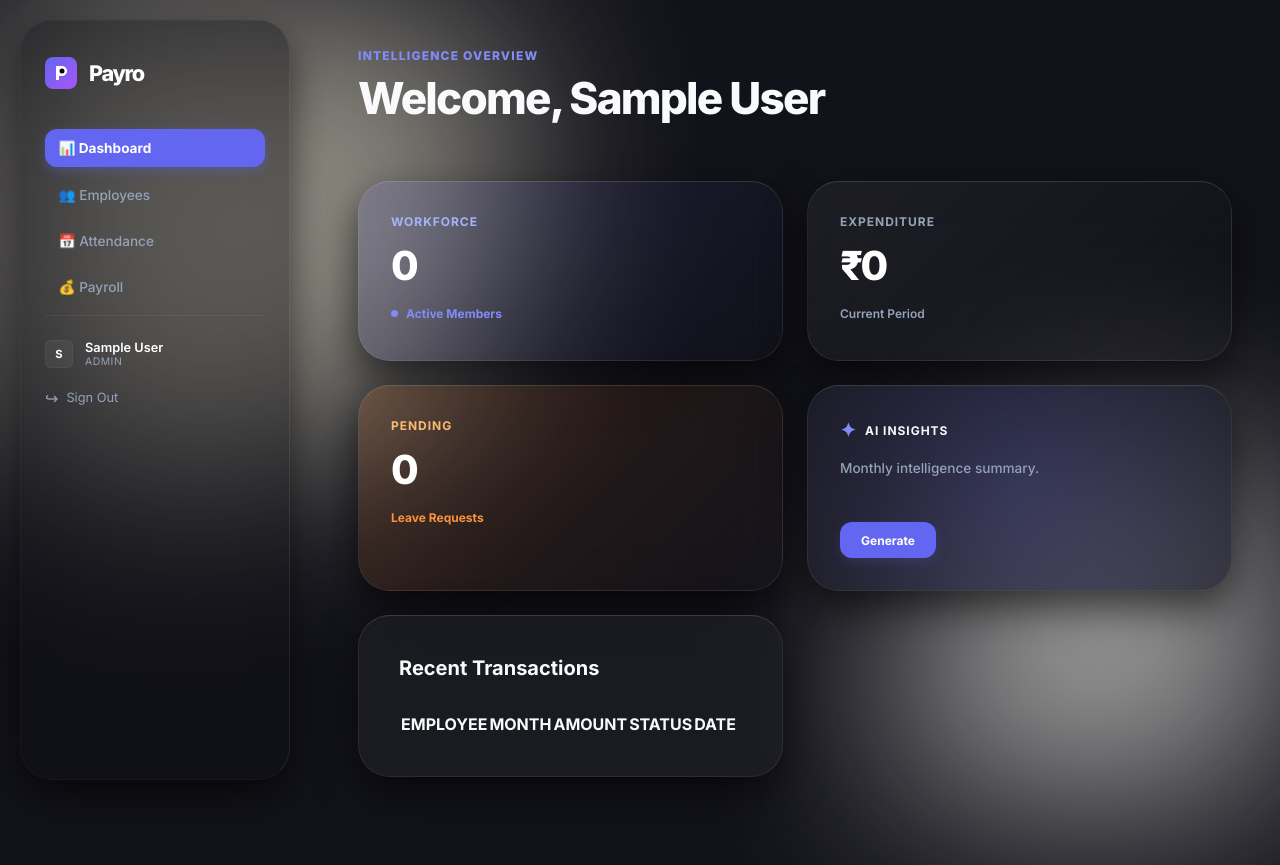
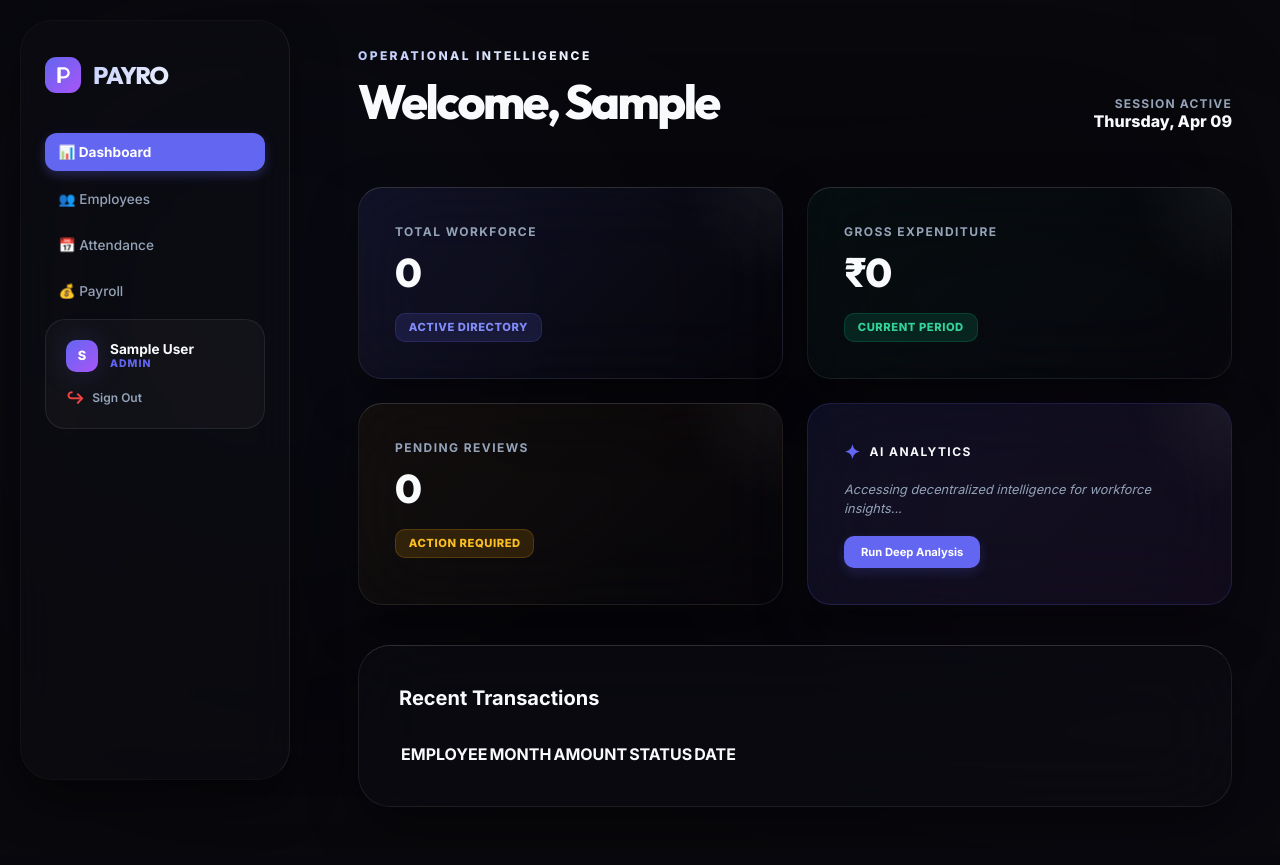
Before and after one commit to EmilGE7/payro, a Flask app: page /dashboard in a window 1280 px wide. After the commit the page ends 807 px from the top, so only its background shows below. Run offline with Flask 3, Linux system fonts and the light colour scheme; the visitor is signed in with stand-in values (Sample User, id 1); data comes from the database, SQL or seed files in the repository; data that the repository does not hold is empty; some libraries are stand-ins or nearby versions.

Commit message:
Executive UI/UX overhaul: implemented 'New Gen' design system with mesh gradients, machined card edges, and refined operations modules.

```diff
--- a/static/css/index.css
+++ b/static/css/index.css
@@ -1,13 +1,16 @@
 :root {
     --primary: #6366f1;
     --primary-glow: rgba(99, 102, 241, 0.4);
+    --secondary: #a855f7;
 
-    --bg-light: #12121a;
-    --sidebar-bg: #0a0a0f;
+    --bg-dark: #050508;
+    --bg-light: #0a0a0f;
+    --sidebar-bg: rgba(10, 10, 15, 0.6);
 
-    --card-bg: rgba(30, 30, 38, 0.7);
+    --card-bg: rgba(15, 15, 22, 0.4);
+    --glass-background: rgba(15, 15, 22, 0.45);
     --glass-border: rgba(255, 255, 255, 0.08); /* machined edge */
-    --glass-border-hover: rgba(255, 255, 255, 0.15);
+    --glass-border-bright: rgba(255, 255, 255, 0.15);
 
     --text-primary: #f8fafc;
     --text-secondary: #94a3b8;
@@ -16,14 +19,13 @@
     --sidebar-text: #ffffff;
     --sidebar-text-sec: #94a3b8;
 
-    --warning: #ffa502;
-    --transition: all 0.4s cubic-bezier(0.16, 1, 0.3, 1);
+    --success: #10b981;
+    --warning: #f59e0b;
+    --danger: #ef4444;
+    --info: #3b82f6;
 
-    /* New Gen Design Tokens */
-    --glass-background: rgba(10, 10, 15, 0.45);
-    --glass-border: rgba(255, 255, 255, 0.08);
-    --glass-border-bright: rgba(255, 255, 255, 0.15);
-    --accent-glow: 0 0 20px rgba(99, 102, 241, 0.25);
+    --transition: all 0.5s cubic-bezier(0.16, 1, 0.3, 1);
+    --accent-glow: 0 0 30px rgba(99, 102, 241, 0.2);
     --font-heading: 'Outfit', 'Inter', system-ui, sans-serif;
 }
 
@@ -50,56 +52,55 @@ body {
     top: 0; left: 0; width: 100%; height: 100%;
     z-index: -1;
     overflow: hidden;
-    filter: blur(100px);
-    opacity: 0.6;
+    filter: blur(120px);
+    opacity: 0.4;
+    background: #020205;
 }
 .blob {
     position: absolute;
     border-radius: 50%;
+    filter: blur(80px);
 }
-.blob-1 { top: -20%; left: -10%; width: 50vw; height: 50vw; background: #e3dec9; }
-.blob-2 { bottom: -20%; right: -10%; width: 40vw; height: 40vw; background: #fdfaf3; }
+.blob-1 { top: -10%; left: -10%; width: 60vw; height: 60vw; background: radial-gradient(circle, rgba(99, 102, 241, 0.15), transparent 70%); }
+.blob-2 { bottom: -10%; right: -10%; width: 50vw; height: 50vw; background: radial-gradient(circle, rgba(168, 85, 247, 0.12), transparent 70%); }
 
 /* Frosted Glassmorphism */
 .glass {
-    background: var(--card-bg);
-    backdrop-filter: blur(24px);
-    -webkit-backdrop-filter: blur(24px);
+    background: var(--glass-background);
+    backdrop-filter: blur(40px);
+    -webkit-backdrop-filter: blur(40px);
     border: 1px solid var(--glass-border);
-    border-top: 1px solid rgba(255, 255, 255, 0.15); /* glowing upper contour */
-    border-radius: 32px; /* Massive radii per new gen spec */
-    box-shadow: 0 16px 40px rgba(0,0,0,0.6); /* Deep shadow */
+    border-top: 1px solid var(--glass-border-bright);
+    border-radius: 24px;
+    box-shadow: 0 20px 50px rgba(0,0,0,0.4);
     transition: var(--transition);
 }
 .glass:hover {
-    border-color: var(--glass-border-hover);
+    border-color: var(--glass-border-bright);
+    box-shadow: 0 30px 70px rgba(0,0,0,0.6);
     transform: translateY(-2px);
 }
 
-/* Aurora Hover Borders - Professional Cut */
-.aurora-hover {
-    position: relative;
+/* Page Animations */
+.fadeInUp {
+    animation: fadeInUp 0.8s cubic-bezier(0.16, 1, 0.3, 1) both;
 }
-.aurora-hover:hover {
-    border-color: transparent;
+@keyframes fadeInUp {
+    from { opacity: 0; transform: translateY(20px); }
+    to { opacity: 1; transform: translateY(0); }
 }
-.aurora-hover:hover::before {
-    content: "";
-    position: absolute;
-    inset: -1px;
-    padding: 0.5px; /* Extremely thin professional aurora */
-    border-radius: inherit;
-    background: linear-gradient(135deg, #6366f1, #a855f7, #6366f1);
-    -webkit-mask: linear-gradient(#fff 0 0) content-box, linear-gradient(#fff 0 0);
-    mask: linear-gradient(#fff 0 0) content-box, linear-gradient(#fff 0 0);
-    -webkit-mask-composite: xor;
-    mask-composite: exclude;
-    pointer-events: none;
-    animation: aurora 3s linear infinite;
+
+/* Aurora Branding */
+.aurora-text {
+    background: linear-gradient(135deg, #f8fafc 0%, #a5b4fc 50%, #f8fafc 100%);
+    background-size: 200% auto;
+    -webkit-background-clip: text;
+    background-clip: text;
+    -webkit-text-fill-color: transparent;
+    animation: shine 4s linear infinite;
 }
-@keyframes aurora {
-    0% { background-position: 0% 50%; }
-    100% { background-position: 200% 50%; }
+@keyframes shine {
+    to { background-position: 200% center; }
 }
 
 /* Sidebar Navigation */
@@ -248,26 +249,56 @@ body {
     margin-bottom: 2.5rem;
 }
 .stat-card {
-    padding: 2rem;
-    min-height: 180px;
+    padding: 2.25rem;
+    border-radius: 24px !important;
+    position: relative;
+    overflow: hidden;
+}
+.stat-card::after {
+    content: "";
+    position: absolute;
+    top: 0; right: 0;
+    width: 100px; height: 100px;
+    background: radial-gradient(circle at top right, rgba(255,255,255,0.05), transparent 70%);
 }
 .stat-value {
+    font-family: var(--font-heading);
     font-size: 2.5rem;
-    font-weight: 900;
-    letter-spacing: -0.07em;
-    margin-top: 0.75rem;
+    font-weight: 800;
+    letter-spacing: -0.05em;
+    margin-top: 0.5rem;
+    color: var(--text-primary);
 }
 .stat-label {
     font-size: 0.75rem;
     color: var(--text-secondary);
     font-weight: 700;
     text-transform: uppercase;
-    letter-spacing: 0.08em;
+    letter-spacing: 0.12em;
 }
 
 .ai-card {
-    background: radial-gradient(circle at top left, rgba(99, 102, 241, 0.15), transparent);
+    background: linear-gradient(135deg, rgba(99, 102, 241, 0.1), rgba(168, 85, 247, 0.05));
+    border: 1px solid rgba(99, 102, 241, 0.2) !important;
 }
+
+/* Badges */
+.badge {
+    padding: 0.4rem 0.8rem;
+    border-radius: 10px;
+    font-size: 0.7rem;
+    font-weight: 800;
+    text-transform: uppercase;
+    letter-spacing: 0.05em;
+    display: inline-flex;
+    align-items: center;
+    gap: 0.35rem;
+}
+.badge-primary { background: rgba(99, 102, 241, 0.15); color: #818cf8; border: 1px solid rgba(99, 102, 241, 0.2); }
+.badge-success { background: rgba(16, 185, 129, 0.15); color: #34d399; border: 1px solid rgba(16, 185, 129, 0.2); }
+.badge-warning { background: rgba(245, 158, 11, 0.15); color: #fbbf24; border: 1px solid rgba(245, 158, 11, 0.2); }
+.badge-danger { background: rgba(239, 68, 68, 0.15); color: #f87171; border: 1px solid rgba(239, 68, 68, 0.2); }
+.badge-info { background: rgba(59, 130, 246, 0.15); color: #60a5fa; border: 1px solid rgba(59, 130, 246, 0.2); }
 
 /* Table Design Refined */
 .payro-table tr:hover td { color: var(--text-primary); }
--- a/templates/base.html
+++ b/templates/base.html
@@ -15,11 +15,10 @@
     </div>
     {% if current_user.is_authenticated %}
     <nav class="sidebar glass aurora-hover desktop-only">
-        <div class="logo">
-            <svg width="32" height="32" viewBox="0 0 32 32" fill="none" xmlns="http://www.w3.org/2000/svg">
-                <rect width="32" height="32" rx="8" fill="url(#logo_paint)"/>
-                <path d="M11 10C11 9.44772 11.4477 9 12 9H17C19.7614 9 22 11.2386 22 14C22 16.7614 19.7614 19 17 19H14V22.5C14 22.7761 13.7761 23 13.5 23H11.5C11.2239 23 11 22.7761 11 22.5V10Z" fill="white"/>
-                <circle cx="17" cy="14" r="2.5" fill="#050508"/>
+        <div class="logo aurora-text">
+            <svg width="36" height="36" viewBox="0 0 32 32" fill="none" xmlns="http://www.w3.org/2000/svg">
+                <rect width="32" height="32" rx="10" fill="url(#logo_paint)"/>
+                <path d="M12 9C11.4477 9 11 9.44772 11 10V22.5C11 22.7761 11.2239 23 11.5 23H13.5C13.7761 23 14 22.7761 14 22.5V19H17C19.7614 19 22 16.7614 22 14C22 11.2386 19.7614 9 17 9H12ZM14 11H17C18.6569 11 20 12.3431 20 14C20 15.6569 18.6569 17 17 17H14V11Z" fill="white"/>
                 <defs>
                     <linearGradient id="logo_paint" x1="0" y1="0" x2="32" y2="32" gradientUnits="userSpaceOnUse">
                         <stop stop-color="#6366f1" />
@@ -27,7 +26,7 @@
                     </linearGradient>
                 </defs>
             </svg>
-            Payro
+            <span style="font-family: var(--font-heading); font-size: 1.5rem; letter-spacing: -0.05em;">PAYRO</span>
         </div>
 
         <ul class="nav-links">
@@ -56,18 +55,18 @@
             {% endif %}
         </ul>
 
-        <div style="margin-top: auto; padding-top: 1.5rem; border-top: 1px solid rgba(255,255,255,0.05);">
-            <div style="display: flex; align-items: center; gap: 0.75rem; margin-bottom: 1.25rem;">
-                <div style="width: 28px; height: 28px; border-radius: 6px; background: rgba(255,255,255,0.05); border: 1px solid rgba(255,255,255,0.05); display: flex; align-items: center; justify-content: center; font-size: 0.7rem; font-weight: 700; color: var(--sidebar-text);">
+        <div style="margin-top: auto; padding: 1.25rem; background: rgba(255,255,255,0.03); border: 1px solid var(--glass-border); border-radius: 20px;">
+            <div style="display: flex; align-items: center; gap: 0.75rem; margin-bottom: 1rem;">
+                <div style="width: 32px; height: 32px; border-radius: 10px; background: linear-gradient(135deg, var(--primary), var(--secondary)); display: flex; align-items: center; justify-content: center; font-size: 0.8rem; font-weight: 800; color: white; box-shadow: var(--accent-glow);">
                     {{ current_user.name[:1]|upper }}
                 </div>
                 <div style="overflow: hidden;">
-                    <div style="font-size: 0.8rem; font-weight: 600; color: var(--sidebar-text); white-space: nowrap; overflow: hidden; text-overflow: ellipsis;">{{ current_user.name }}</div>
-                    <div style="font-size: 0.65rem; color: var(--sidebar-text-sec); text-transform: uppercase; letter-spacing: 0.05em;">{{ current_user.role }}</div>
+                    <div style="font-size: 0.85rem; font-weight: 700; color: var(--text-primary); white-space: nowrap; overflow: hidden; text-overflow: ellipsis;">{{ current_user.name }}</div>
+                    <div style="font-size: 0.65rem; color: var(--primary); font-weight: 800; text-transform: uppercase; letter-spacing: 0.1em;">{{ current_user.role }}</div>
                 </div>
             </div>
-            <a href="{{ url_for('logout') }}" style="color: var(--sidebar-text-sec); font-size: 0.8rem; text-decoration: none; display: flex; align-items: center; gap: 0.5rem; transition: var(--transition);">
-                <span style="font-size: 1rem;">↪</span> Sign Out
+            <a href="{{ url_for('logout') }}" style="color: var(--text-secondary); font-size: 0.75rem; text-decoration: none; display: flex; align-items: center; gap: 0.5rem; transition: var(--transition); font-weight: 600;">
+                <span style="font-size: 1rem; color: var(--danger);">↪</span> Sign Out
             </a>
         </div>
     </nav>
--- a/templates/dashboard.html
+++ b/templates/dashboard.html
@@ -2,49 +2,58 @@
 {% block title %}Executive Dashboard{% endblock %}
 
 {% block content %}
-<header style="margin-bottom: 3.5rem;">
-    <p style="color: var(--primary); font-size: 0.75rem; font-weight: 800; text-transform: uppercase; letter-spacing: 0.1em; margin-bottom: 0.5rem; color: #818cf8;">Intelligence Overview</p>
-    <h1 style="font-size: 2.75rem; font-weight: 800; letter-spacing: -0.04em; color: var(--text-primary);">Welcome, {{ current_user.name }}</h1>
+<header style="margin-bottom: 3.5rem; display: flex; justify-content: space-between; align-items: flex-end;">
+    <div>
+        <p class="aurora-text" style="font-size: 0.75rem; font-weight: 800; text-transform: uppercase; letter-spacing: 0.2em; margin-bottom: 0.5rem;">Operational Intelligence</p>
+        <h1 style="font-family: var(--font-heading); font-size: 3rem; font-weight: 800; letter-spacing: -0.05em;">Welcome, {{ current_user.name.split(' ')[0] }}</h1>
+    </div>
+    <div style="text-align: right;" class="desktop-only">
+        <p style="font-size: 0.75rem; color: var(--text-secondary); font-weight: 700; text-transform: uppercase; letter-spacing: 0.1em;">Session Active</p>
+        <p style="font-size: 1rem; font-weight: 800; color: var(--text-primary);">{{ now.strftime('%A, %b %d') }}</p>
+    </div>
 </header>
 
 <div class="grid-stats">
-    <div class="stat-card glass aurora-hover fadeInUp" style="border-radius: 32px; background: linear-gradient(135deg, rgba(99, 102, 241, 0.15), rgba(0,0,0,0)); animation-delay: 0.1s;">
-        <div class="stat-label" style="color: #a5b4fc;">Workforce</div>
-        <div class="stat-value" data-countup="{{ total_employees }}" style="color: #ffffff;">0</div>
-        <div style="color: #818cf8; font-size: 0.75rem; font-weight: 700; margin-top: 1rem; display: flex; align-items: center; gap: 0.5rem;">
-            <div style="width: 7px; height: 7px; background: currentColor; border-radius: 50%;"></div>
-            Active Members
+    <div class="stat-card glass fadeInUp" style="animation-delay: 0.1s; background: linear-gradient(135deg, rgba(99, 102, 241, 0.1), transparent);">
+        <div class="stat-label">Total Workforce</div>
+        <div class="stat-value" data-countup="{{ total_employees }}">0</div>
+        <div style="margin-top: 1rem;">
+            <span class="badge badge-primary">Active Directory</span>
         </div>
     </div>
-    <div class="stat-card glass aurora-hover fadeInUp" style="border-radius: 32px; background: linear-gradient(135deg, rgba(255,255,255,0.05), rgba(0,0,0,0)); animation-delay: 0.2s;">
-        <div class="stat-label">Expenditure</div>
-        <div class="stat-value" data-countup="{{ total_payroll|int }}" data-prefix="₹" style="color: #ffffff;">0</div>
-        <div style="color: var(--text-secondary); font-size: 0.75rem; font-weight: 600; margin-top: 1rem;">Current Period</div>
+    <div class="stat-card glass fadeInUp" style="animation-delay: 0.2s; background: linear-gradient(135deg, rgba(16, 185, 129, 0.05), transparent);">
+        <div class="stat-label">Gross Expenditure</div>
+        <div class="stat-value" data-countup="{{ total_payroll|int }}" data-prefix="₹">0</div>
+        <div style="margin-top: 1rem;">
+            <span class="badge badge-success">Current Period</span>
+        </div>
     </div>
-    <div class="stat-card glass aurora-hover fadeInUp" style="border-radius: 32px; background: linear-gradient(135deg, rgba(249, 115, 22, 0.15), rgba(0,0,0,0)); animation-delay: 0.3s;">
-        <div class="stat-label" style="color: #fdba74;">Pending</div>
-        <div class="stat-value" data-countup="{{ pending_leaves }}" style="color: #ffffff;">0</div>
-        <div style="color: #fb923c; font-size: 0.75rem; font-weight: 700; margin-top: 1rem;">Leave Requests</div>
+    <div class="stat-card glass fadeInUp" style="animation-delay: 0.3s; background: linear-gradient(135deg, rgba(245, 158, 11, 0.05), transparent);">
+        <div class="stat-label">Pending Reviews</div>
+        <div class="stat-value" data-countup="{{ pending_leaves }}">0</div>
+        <div style="margin-top: 1rem;">
+            <span class="badge badge-warning">Action Required</span>
+        </div>
     </div>
 
-    <div class="stat-card glass ai-card fadeInUp" style="border-radius: 32px; background: var(--card-bg); animation-delay: 0.4s; position: relative; overflow: hidden;">
-        <div style="position: absolute; top: -50%; left: -50%; width: 200%; height: 200%; background: radial-gradient(circle at 50% 50%, rgba(99, 102, 241, 0.2), transparent 60%); pointer-events: none; z-index: 0;"></div>
+    <div class="stat-card glass ai-card fadeInUp" style="animation-delay: 0.4s;">
         <div style="position: relative; z-index: 1;">
-            <div class="stat-label" style="color: var(--text-primary); display: flex; align-items: center; gap: 0.5rem;">
-                <span style="font-size: 1.2rem; color: #818cf8;">✦</span> AI INSIGHTS
+            <div class="stat-label" style="display: flex; align-items: center; gap: 0.5rem; color: #f8fafc;">
+                <span style="font-size: 1.2rem; color: var(--primary);">✦</span> AI ANALYTICS
             </div>
-            <div id="ai-narrative" style="font-size: 0.85rem; color: var(--text-secondary); font-weight: 500; margin: 1rem 0; line-height: 1.6; min-height: 48px;">
-                Monthly intelligence summary.
+            <div id="ai-narrative" style="font-size: 0.8rem; color: var(--text-secondary); line-height: 1.5; margin: 1rem 0; min-height: 40px; font-style: italic;">
+                Accessing decentralized intelligence for workforce insights...
             </div>
-            <div style="display: flex; gap: 0.75rem;">
-                <button id="gen-report-btn" onclick="generateReport()" class="btn btn-primary" style="padding: 0.6rem 1.25rem; font-size: 0.75rem; border-radius: 12px; width: auto;">
-                    Generate
+            <div style="display: flex; gap: 0.5rem;">
+                <button id="gen-report-btn" onclick="generateReport()" class="btn btn-primary" style="padding: 0.5rem 1rem; font-size: 0.7rem; border-radius: 10px; width: auto;">
+                    Run Deep Analysis
                 </button>
-                <a id="dl-report-btn" href="/ai/monthly-report/pdf" class="btn" style="display: none; padding: 0.6rem 1.25rem; font-size: 0.75rem; border-radius: 12px; width: auto;">
-                    PDF
+                <a id="dl-report-btn" href="/ai/monthly-report/pdf" class="btn glass" style="display: none; padding: 0.5rem 1rem; font-size: 0.7rem; border-radius: 10px; width: auto;">
+                    Export Intelligence
                 </a>
             </div>
         </div>
+    </div>
 </div>
 
 <div class="glass" style="padding: 2.5rem; border-radius: 32px;">
```
Also changed, not shown: templates/attendance.html (+18 -11 lines), templates/employee_profile.html (+13 -8 lines), templates/employees.html (+36 -25 lines), templates/payroll.html (+29 -20 lines).
